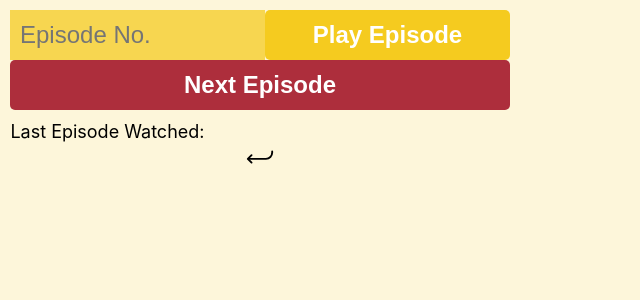
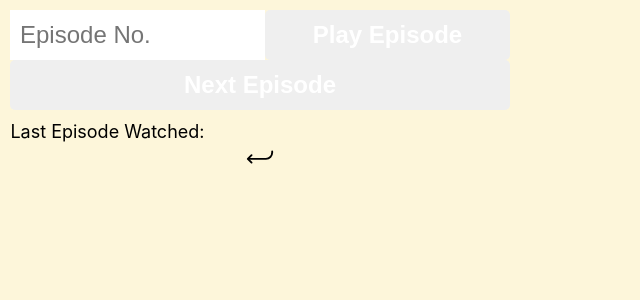
Before and after one commit to NivOzer/Anime-Binger, a React (Create React App) app: page /#/anime in a window 1280 px wide. Shown: the top 300 px of the page, without its empty margins (0-640 px from the left). Built offline with nearby package versions, Linux system fonts and the light colour scheme; a web font is replaced by a local one.

Commit message:
Fixed working and updated stylign

```diff
--- a/src/styles/AnimeStyles.css
+++ b/src/styles/AnimeStyles.css
@@ -32,7 +32,7 @@ button,input{
 input{
     padding-left: 10px;
     font-size: 24px;
-    background-color: #f7d650;
+    /* background-color: #f7d650; */
     border: none;
 }
 .animeButton{
@@ -44,10 +44,10 @@ input{
     cursor: pointer;
 }
 .playEpisode{
-    background-color: #F5CB1F;
+    /* background-color: #F5CB1F; */
 }
 .nextEpisode > button{
-    background-color: #ad2e3c;
+    /* background-color: #ad2e3c; */
 }
 p{
     padding-left: 2%;
```
